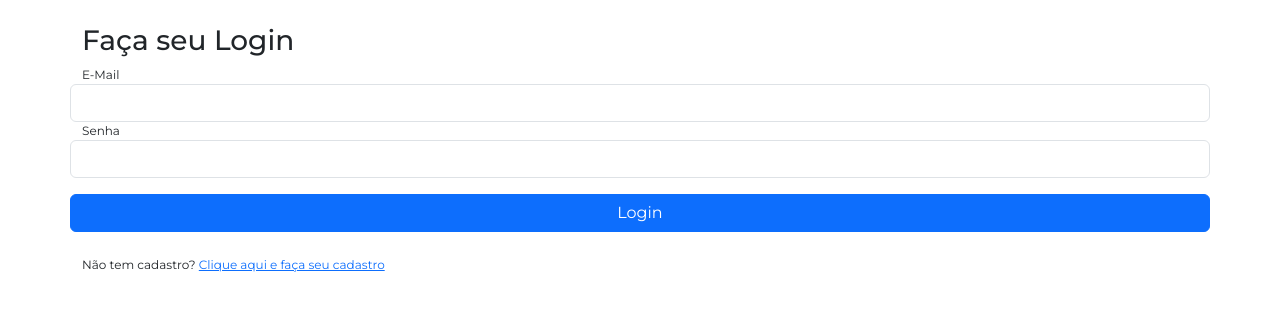
After one commit to Dsmalosti/ValeDesenvolvimentos-Academia, a Flask app: page /login/ in a window 1280 px wide. The commit adds this page. Shown: the top 311 px of the page. Run offline with Flask 3, Linux system fonts and the light colour scheme.

Commit message:
Criação rota logout e login

```diff
--- a/app/form.py
+++ b/app/form.py
@@ -31,6 +31,27 @@ class UserForm(FlaskForm):
         db.session.commit()
         return user
 
+class LoginForm(FlaskForm):
+    email = StringField('E-Mail', validators=[DataRequired(), Email()])
+    senha = PasswordField('Senha', validators=[DataRequired()])
+    btnSubmit = SubmitField('Login')
+
+    def login(self):
+        # Recuperar o usuario do e-mail
+        user = User.query.filter_by(email=self.email.data).first()
+
+        #verifica se a senha é valida
+        if user:
+            if bcrypt.check_password_hash(user.senha, self.senha.data.encode('utf-8')):
+                #Retorna usuario
+                return user
+            raise Exception('Senha incorreta!!!')
+        else:
+            raise Exception('Usuário não encontrado!!!')
+
+
+        return user
+
 class AlunoForm(FlaskForm):
     nome = StringField('Nome', validators=[DataRequired()])
     email = StringField('E-Mail', validators=[DataRequired(), Email()])
--- a/app/routes.py
+++ b/app/routes.py
@@ -3,7 +3,7 @@ from flask import render_template, url_for, request, redirect
 from flask_login import login_user, logout_user, current_user
 
 from app.models import Aluno
-from app.form import AlunoForm, UserForm
+from app.form import AlunoForm, UserForm, LoginForm
 
 
 # Rota inicial
@@ -11,8 +11,21 @@ from app.form import AlunoForm, UserForm
 def homepage():
     return render_template('index.html')
 
+# rota de login
+@app.route('/login/', methods=['GET', 'POST'])
+def loginUser():
+    form = LoginForm()
+
+    if form.validate_on_submit():
+        user = form.login()
+        login_user(user, remember=True)
+        return redirect(url_for('homepage'))
+
+    return render_template('tela-login.html', form=form)
+
+
 # Cadastro instrutor
-@app.route('/cadastro-instrutor', methods=['GET', 'POST'])
+@app.route('/cadastro-instrutor/', methods=['GET', 'POST'])
 def cadastroInstrutor():
     form = UserForm()
     if form.validate_on_submit():
@@ -22,6 +35,12 @@ def cadastroInstrutor():
         login_user(user, remember=True)
         return redirect(url_for('homepage'))
     return render_template('cadastro-instrutor.html', form=form)
+
+# Rota para sair deslogar
+@app.route('/sair/')
+def logout():
+    logout_user()
+    return redirect(url_for('loginUser'))
 
 # Rota painel administrativo
 @app.route('/painel-adm/')
--- a/app/templates/cabecalho.html
+++ b/app/templates/cabecalho.html
@@ -19,7 +19,7 @@
                     <li class="nav-item"><a class="nav-link active" href="/">Início</a></li>
                     <li class="nav-item"><a class="nav-link" href="/alunos">Alunos</a></li>
                     <li class="nav-item"><a class="nav-link" href="/planos">Planos</a></li>
-                    <li class="nav-item"><a class="nav-link" href="/contato">Contato</a></li>
+                    <li class="nav-item"><a class="nav-link" href="{{ url_for('logout') }}">Sair</a></li>
                 </ul>
             </div>
         </div>
--- /dev/null
+++ b/app/templates/tela-login.html
@@ -0,0 +1,26 @@
+{% extends 'base.html' %}
+
+{% block content %}
+
+<div class="container">
+
+    <form action="" method="post" class="row mt-4">
+        <h3>Faça seu Login</h3>
+        {{ form.csrf_token }}
+
+        {{ form.email.label() }}
+        {{ form.email(class="form-control") }}
+
+        {{ form.senha.label() }}
+        {{ form.senha(class="form-control") }}
+
+        {{ form.btnSubmit(class="btn btn-primary col-12 mt-3") }}
+
+        <div class="col-12 mt-4">Não tem cadastro? <a href="{{url_for('cadastroInstrutor')}}">Clique aqui e faça seu cadastro</a></div>
+
+    </form>
+
+</div>
+
+
+{% endblock %}
```
Also changed, not shown: instance/database.db.
